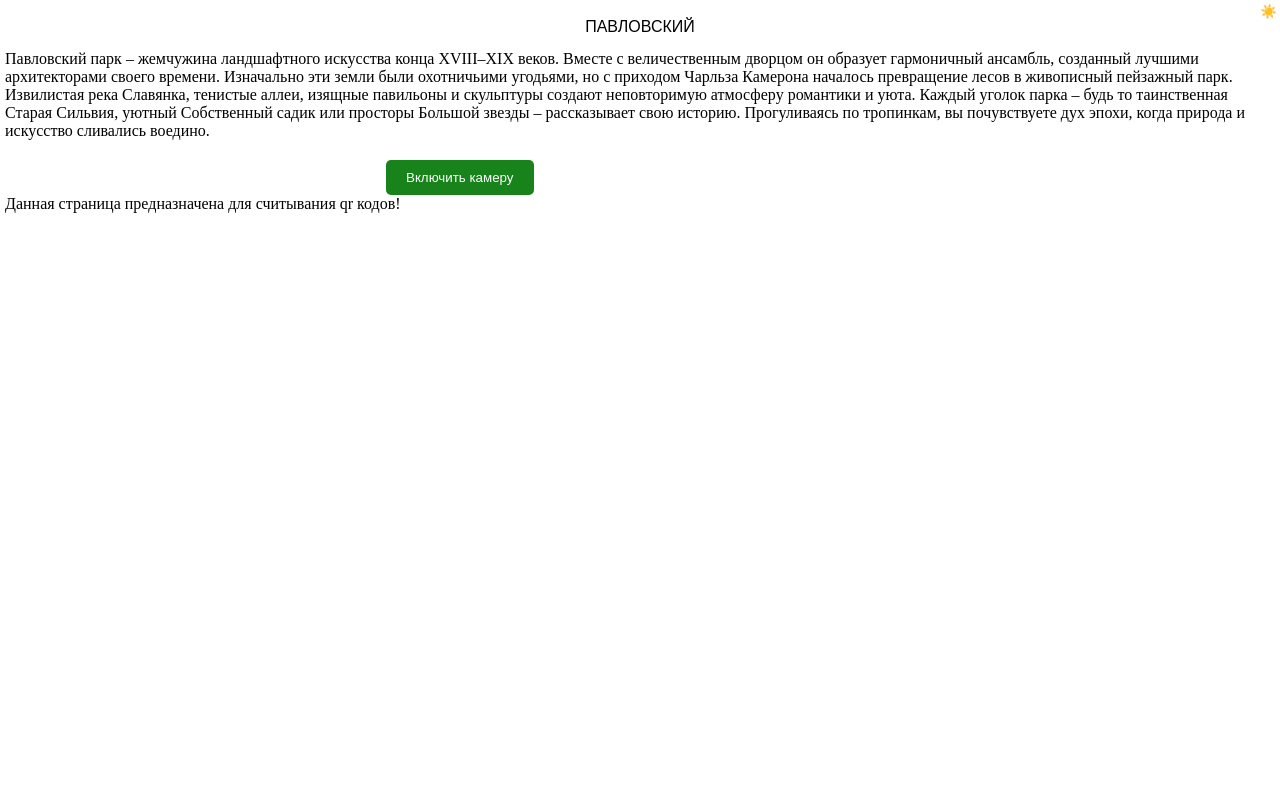
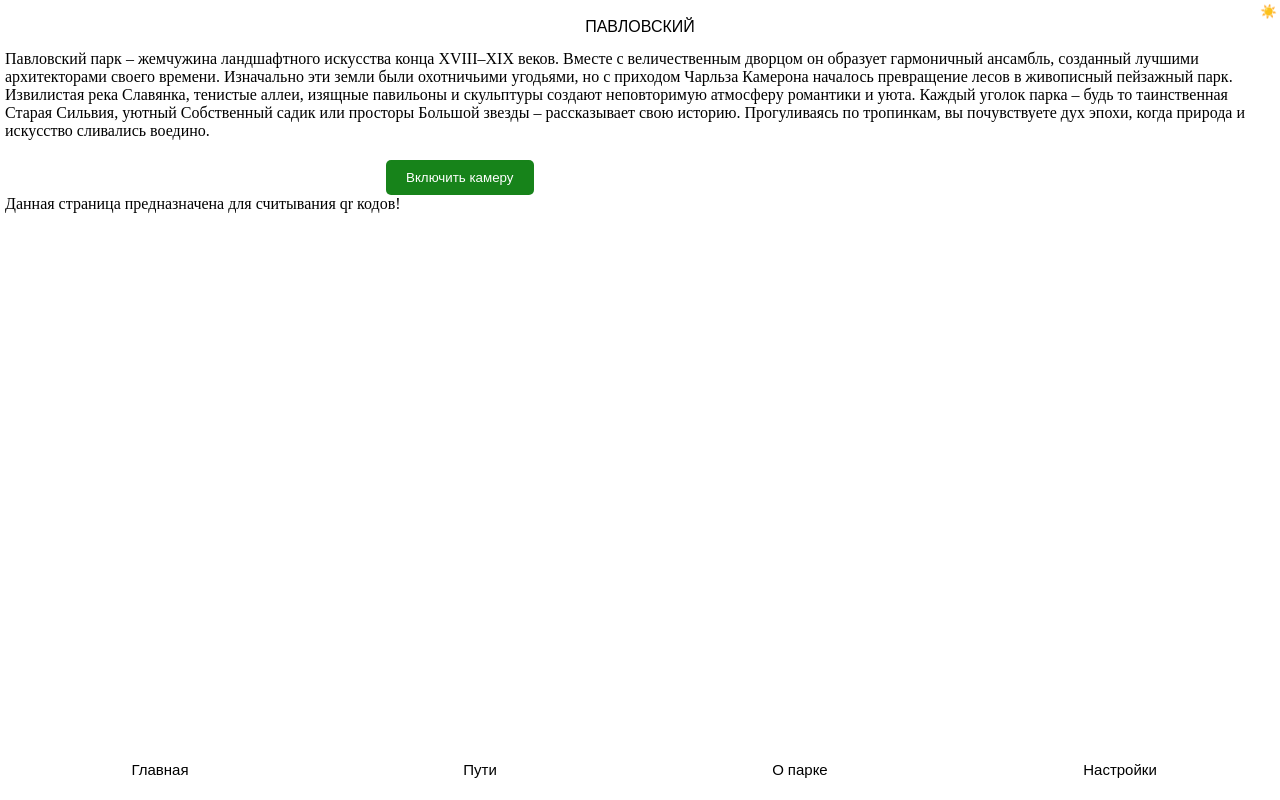
Before and after one commit to Abysssssssss/DigitalTrails, a Vue app in the folder digitalTrails/: page / in a window 1280 px wide. Built offline with nearby package versions, Linux system fonts and the light colour scheme.

Commit message:
Массовые изменения

```diff
--- a/digitalTrails/src/App.vue
+++ b/digitalTrails/src/App.vue
@@ -18,7 +18,9 @@ import PanelMenu from './components/PanelMenu.vue'
 		<MainPart />
 	</main>
 
-	<footer></footer>
+	<footer>
+		<PanelMenu />
+	</footer>
 </template>
 
 <script></script>
--- a/digitalTrails/src/assets/main.css
+++ b/digitalTrails/src/assets/main.css
@@ -1,4 +1,10 @@
 @import url('https://fonts.googleapis.com/css2?family=Montserrat:ital,wght@0,100..900;1,100..900&family=Nunito:ital,wght@0,200..1000;1,200..1000&display=swap');
+
+ul {
+	list-style: none;
+	margin: 0;
+	padding: 0;
+}
 
 :root {
 	--text-font-family: 'Nunito', sans-serif;
@@ -23,6 +29,14 @@ header {
 	justify-content: space-between;
 }
 
+footer {
+	bottom: 0;
+	position: fixed;
+	display: flex;
+	width: 100%;
+	height: 5%;
+}
+
 #app_header-text {
 	text-align: center;
 	width: 100%;
--- /dev/null
+++ b/digitalTrails/src/assets/panelmenu.css
@@ -0,0 +1,21 @@
+.panelMenu_block {
+	display: inline-flex;
+	width: 100%;
+	font-family: var(--text-font-family);
+	font-size: 15px;
+	border-top: 0.4px solid var(--border-color);
+	border-radius: 20px 0px 20px 0px;
+}
+
+#panelMenu_block_li {
+	text-align: center;
+	height: 100%;
+	width: 25%;
+	cursor: pointer;
+	top: 50%;
+	transition: 100ms;
+}
+
+#panelMenu_block_li:hover {
+	background-color: var(--bg-color-switcher);
+}
--- a/digitalTrails/src/assets/themes/dark.css
+++ b/digitalTrails/src/assets/themes/dark.css
@@ -5,4 +5,5 @@
 	--primary-color: #283f10;
 	--secondary-color: #9aab7b;
 	--header-bg: #2d2d2d;
+	--border-color: #1a1a1a;
 }
--- a/digitalTrails/src/assets/themes/light.css
+++ b/digitalTrails/src/assets/themes/light.css
@@ -5,4 +5,5 @@
 	--primary-color: #609632;
 	--second-color: #8a9a5b;
 	--header-bg: #f5f5f5;
+	--border-color: rgb(160, 160, 160);
 }
--- a/digitalTrails/src/components/PanelMenu.vue
+++ b/digitalTrails/src/components/PanelMenu.vue
@@ -1,8 +1,8 @@
 <template>
-	<ul>
-		<li>Главная</li>
-		<li>Пути</li>
-		<li>О парке</li>
-		<li>Настройки</li>
+	<ul class="panelMenu_block">
+		<li id="panelMenu_block_li">Главная</li>
+		<li id="panelMenu_block_li">Пути</li>
+		<li id="panelMenu_block_li">О парке</li>
+		<li id="panelMenu_block_li">Настройки</li>
 	</ul>
 </template>
--- a/digitalTrails/src/main.js
+++ b/digitalTrails/src/main.js
@@ -5,6 +5,7 @@ import './assets/themes/dark.css'
 import './assets/themes/light.css'
 import './assets/themes/themeSwitcher.css'
 import './assets/qrcodescaner.css'
+import './assets/panelmenu.css'
 
 import { createApp } from 'vue'
 import App from './App.vue'
```
